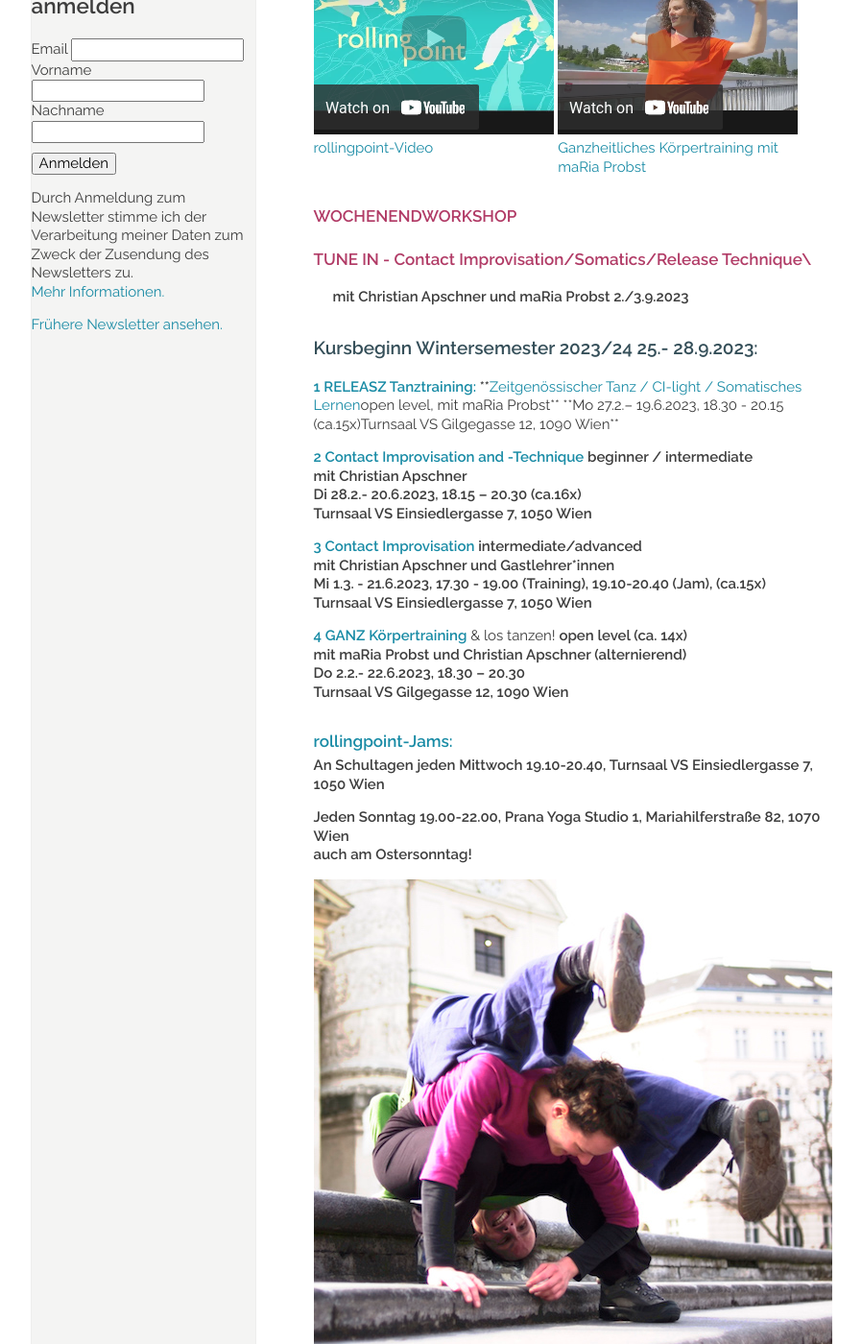
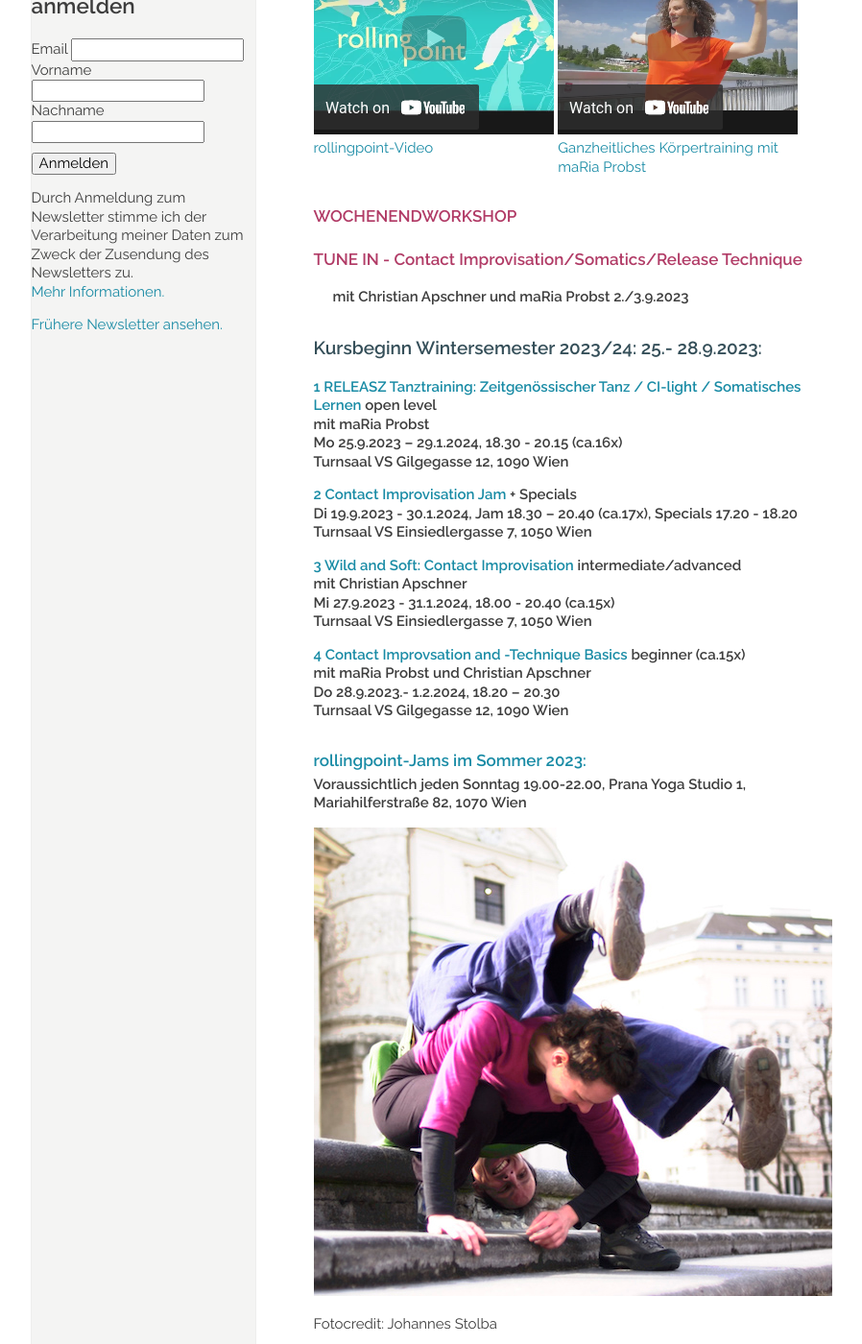
Before and after one commit to manulari/rollingpointat, a Jekyll site: the page built from _pages_de/index.md, in a window 1280 px wide and 1400 px high, scrolled down 928 px. Shown: the whole window at 96% size, without its empty margins (152-1050 px from the left). Built offline with Jekyll 4.4.1, drawn with Linux system fonts in a browser that asks for light colours; comment, search, counter and statistics services are not loaded.

Commit message:
Update page (de) “index”

```diff
--- a/_pages_de/index.md
+++ b/_pages_de/index.md
@@ -21,35 +21,35 @@ Fotocredit: https://johannes-stolba.net/photography/
 
 #### WOCHENENDWORKSHOP
 
-#### TUNE IN - Contact Improvisation/Somatics/Release Technique[](/workshops#liquid)\
+#### TUNE IN - Contact Improvisation/Somatics/Release Technique[](/workshops#liquid)
+
 \
 **mit Christian Apschner und maRia Probst 2./3.9.2023**
 
-### **Kursbeginn Wintersemester 2023/24 25.- 28.9.2023:**
+### **Kursbeginn Wintersemester 2023/24: 25.- 28.9.2023:**
 
-**[1 RELEASZ Tanztraining: ](/kurse#mo)\*\***[Zeitgenössischer Tanz / CI-light / Somatisches Lernen](/kurse#mo)open level, mit maRia Probst\*\* \*\*Mo 27.2.– 19.6.2023, 18.30 - 20.15 (ca.15x)Turnsaal VS Gilgegasse 12, 1090 Wien\*\*
+**[1 RELEASZ Tanztraining: ](/kurse#mo)[Zeitgenössischer Tanz / CI-light / Somatisches Lernen](/kurse#mo) open level**\
+**mit maRia Probst**\
+**Mo 25.9.2023 – 29.1.2024, 18.30 - 20.15 (ca.16x)**\
+**Turnsaal VS Gilgegasse 12, 1090 Wien**
 
-**[2 Contact Improvisation and -Technique](/kurse#di) beginner / intermediate\
-mit Christian Apschner\
-Di 28.2.- 20.6.2023, 18.15 – 20.30 (ca.16x)**\
+**[2 Contact Improvisation Jam](/kurse#di) + Specials\
+Di 19.9.2023  - 30.1.2024, Jam 18.30 – 20.40 (ca.17x), Specials 17.20 - 18.20**\
 **Turnsaal VS Einsiedlergasse 7, 1050 Wien**
 
-**[3 Contact Improvisation ](/kurse#mi) intermediate/advanced**\
-**mit Christian Apschner und Gastlehrer*innen**\
-**Mi 1.3. - 21.6.2023, 17.30 - 19.00 (Training), 19.10-20.40 (Jam),  (ca.15x)**\
+**[3 Wild and Soft: Contact Improvisation ](/kurse#mi) intermediate/advanced**\
+**mit Christian Apschner**\
+**Mi 27.9.2023 - 31.1.2024, 18.00 - 20.40 (ca.15x)**\
 **Turnsaal VS Einsiedlergasse 7, 1050 Wien**
 
-**[4 GANZ Körpertraining](/kurse#do)** & los tanzen!  **open level (ca. 14x)**\
-**mit maRia Probst und Christian Apschner (alternierend)**\
-**Do 2.2.- 22.6.2023, 18.30 – 20.30**\
+**[4 Contact Improvsation and -Technique Basics  ](/kurse#do)beginner (ca.15x)**\
+**mit maRia Probst und Christian Apschner**\
+**Do 28.9.2023.- 1.2.2024, 18.20 – 20.30**\
 **Turnsaal VS Gilgegasse 12, 1090 Wien**
 
-##### **[rollingpoint-Jams:](/jams)**
+##### **[rollingpoint-Jams im Sommer 2023:](/jams)**
 
-**An Schultagen jeden Mittwoch 19.10-20.40, Turnsaal VS Einsiedlergasse 7, 1050 Wien**
-
-**Jeden Sonntag 19.00-22.00, Prana Yoga Studio 1, Mariahilferstraße 82, 1070 Wien**\
-**auch am Ostersonntag!**
+**Voraussichtlich jeden Sonntag 19.00-22.00, Prana Yoga Studio 1, Mariahilferstraße 82, 1070 Wien**
 
 ![Mehr CI auf der Stiege](/assets/uploads/dsc_1941a.jpg "Mehr CI auf der Stiege")
 
```
